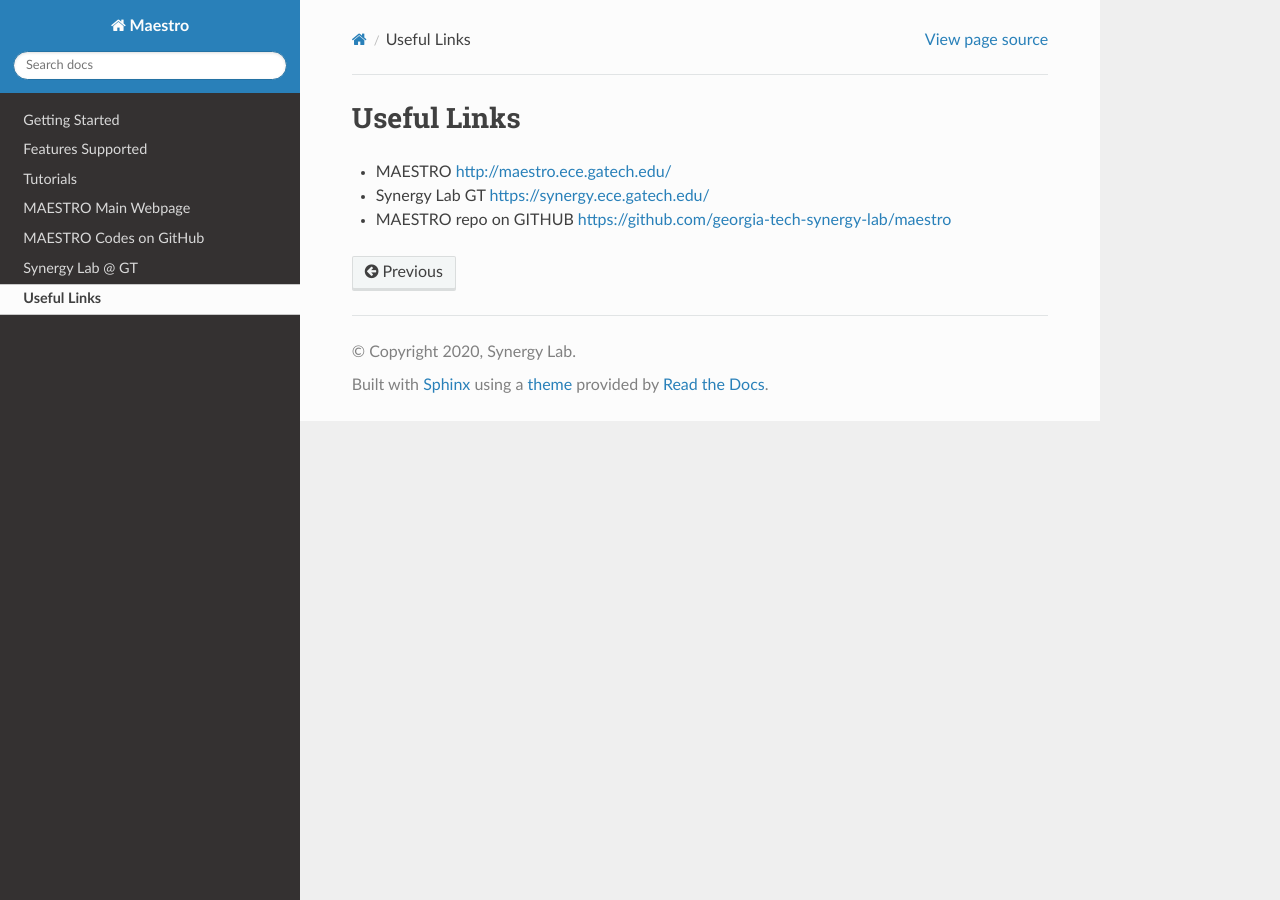
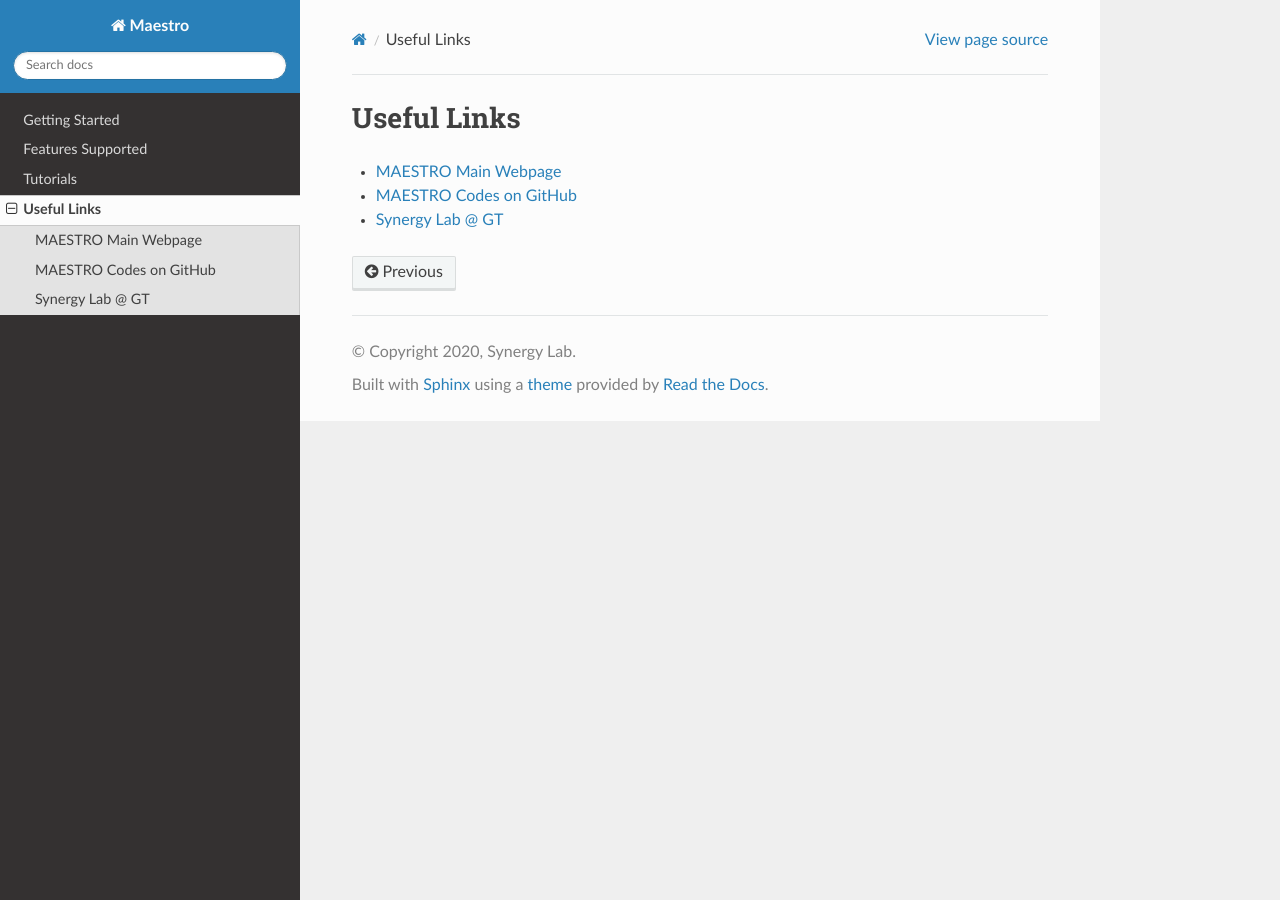
Before and after one commit to ghjeong12/maestro-docs, a Sphinx documentation site: the page built from docs/source/useful_links.rst, in a window 1280 px wide. Built offline with Sphinx 7.4.7 and the Read the Docs theme 2.0.0, drawn with Linux system fonts in a browser that asks for light colours.

Commit message:
Update tutorials

```diff
--- a/docs/source/index.rst
+++ b/docs/source/index.rst
@@ -12,9 +12,6 @@
    getting_started
    features
    tutorials
-   MAESTRO Main Webpage <http://maestro.ece.gatech.edu>
-   MAESTRO Codes on GitHub <https://github.com/georgia-tech-synergy-lab/maestro>
-   Synergy Lab @ GT <https://synergy.ece.gatech.edu/>
    useful_links
 
 
--- a/docs/source/tutorials.rst
+++ b/docs/source/tutorials.rst
@@ -5,6 +5,6 @@
 .. toctree::
    :maxdepth: 1
 
-   tutorials/isca2018.rst
-   tutorials/hpca2019.rst
-   tutorials/micro2019.rst
+   MAERI+MAESTRO Tutorial - ISCA 2018 <http://synergy.ece.gatech.edu/tools/maeri/maeri_tutorial_isca2018/>
+   MAERI+MAESTRO Tutorial - HPCA 2019 <http://synergy.ece.gatech.edu/tools/maeri/maeri-tutorial-hpca-2019/>
+   tutorials/micro2020.rst
--- a/docs/source/tutorials/micro2019.rst
+++ b/docs/source/tutorials/micro2020.rst
@@ -1,4 +1,4 @@
-MAESTRO Tutorial - MICRO 2019
+MAESTRO Tutorial - MICRO 2020
 =================================
 
 Coming soon
--- a/docs/source/useful_links.rst
+++ b/docs/source/useful_links.rst
@@ -2,6 +2,9 @@
 Useful Links
 ====================
 
-* MAESTRO `<http://maestro.ece.gatech.edu/>`_
-* Synergy Lab GT `<https://synergy.ece.gatech.edu/>`_
-* MAESTRO repo on GITHUB `<https://github.com/georgia-tech-synergy-lab/maestro>`_
+.. toctree::
+   :maxdepth: 1
+
+   MAESTRO Main Webpage <http://maestro.ece.gatech.edu>
+   MAESTRO Codes on GitHub <https://github.com/georgia-tech-synergy-lab/maestro>
+   Synergy Lab @ GT <https://synergy.ece.gatech.edu/>
```
